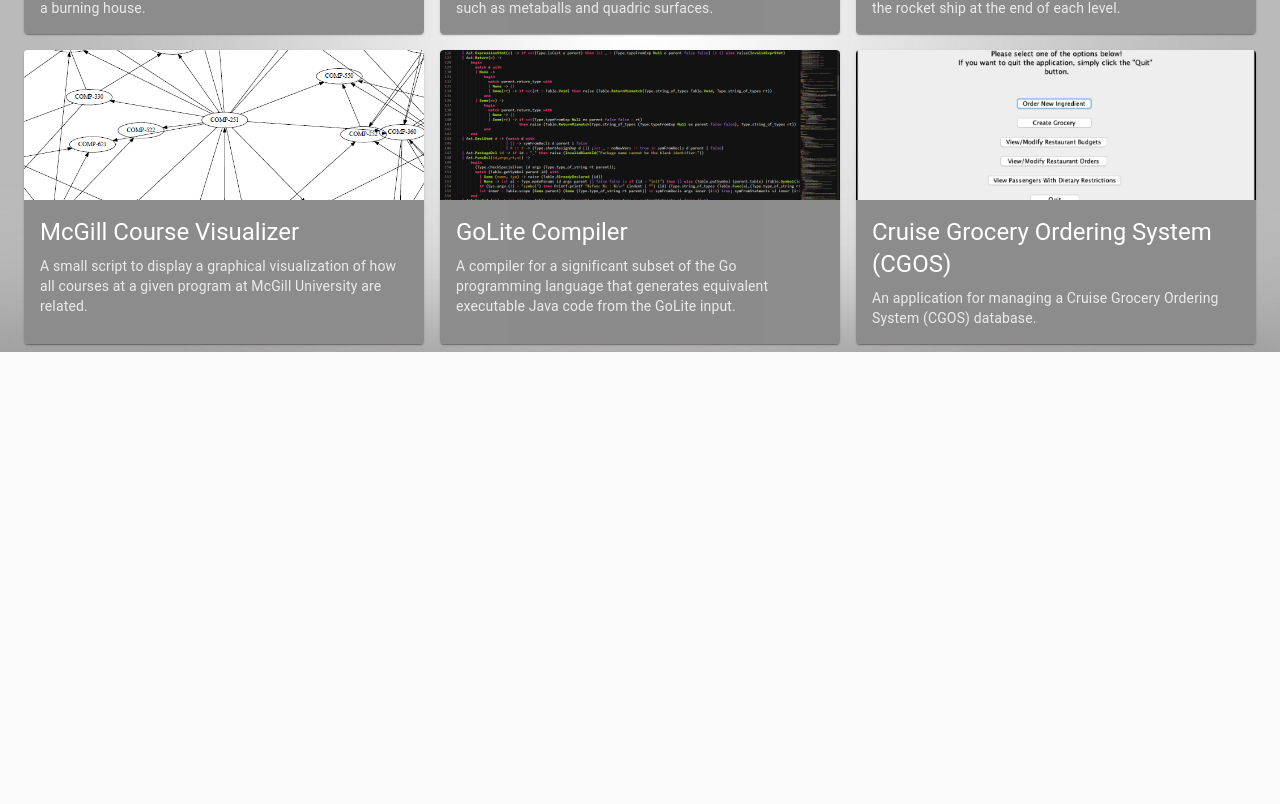
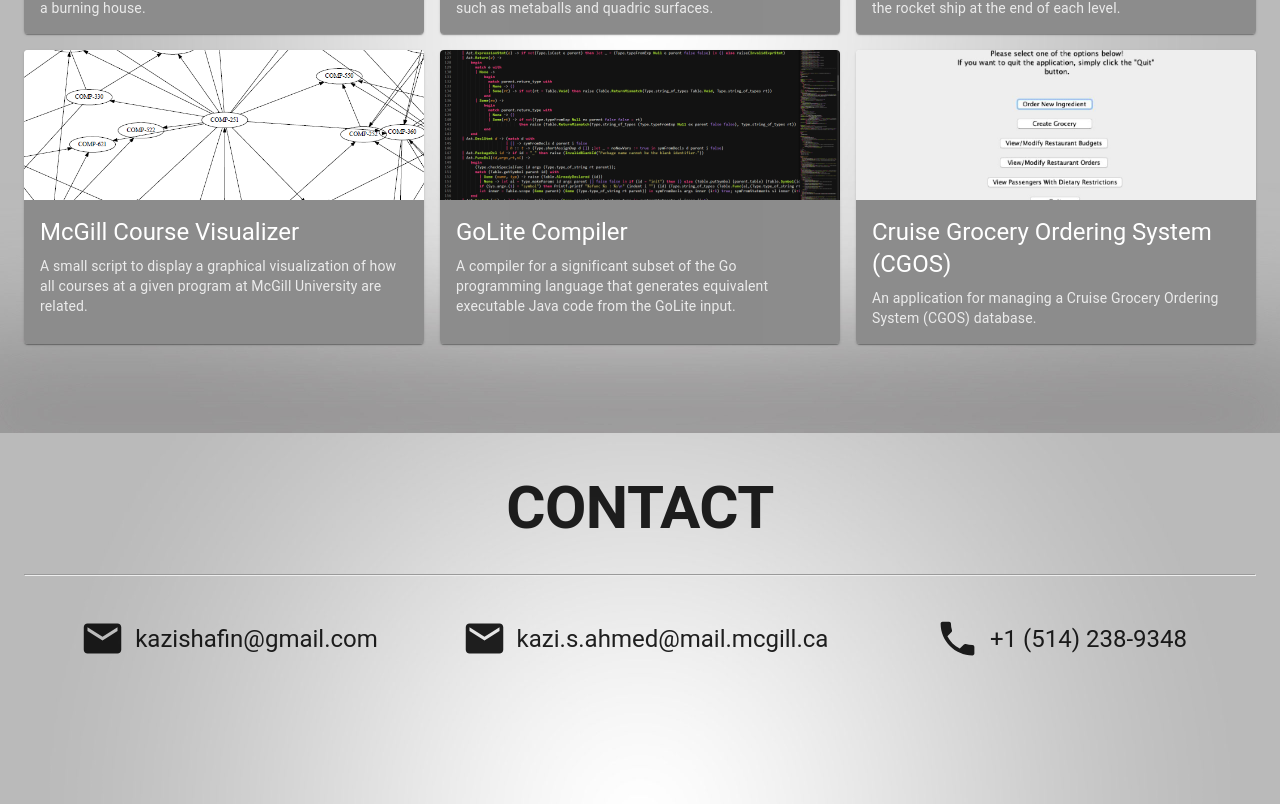
Before and after one commit to Shafin-A/Shafin-A.github.io, a React (Create React App) app in the folder portfolio/: page /#/ in a window 1280 px wide. Shown: the part 1167-1971 px from the top of the page. Before the commit the page ends 1519 px from the top, so only its background shows below. Built offline with nearby package versions, Linux system fonts and the light colour scheme.

Commit message:
Added contacts section to site

```diff
--- /dev/null
+++ b/portfolio/src/components/Contact.js
@@ -0,0 +1,60 @@
+import React from 'react';
+import { makeStyles } from '@material-ui/core/styles';
+import Typography from '@material-ui/core/Typography';
+import Box from '@material-ui/core/Box';
+import Grid from '@material-ui/core/Grid';
+import EmailIcon from '@material-ui/icons/Email';
+import Container from '@material-ui/core/Container';
+import PhoneIcon from '@material-ui/icons/Phone';
+
+const useStyles = makeStyles((theme) => ({
+    wrapIcon: {
+        display: 'inline-flex',
+        alignItems: 'center',
+    },
+    iconSize: {
+        fontSize: 65,
+        padding: 10
+    },
+    container: {
+        marginBottom: '8rem',
+    },
+
+}));
+
+export default function Contact() {
+	const classes = useStyles()
+
+	return (
+		<Container className={classes.container}>
+          	<Typography variant="h2" >
+                <Box fontWeight="fontWeightBold" >
+                    CONTACT
+                    <hr />
+                </Box>
+            </Typography>
+            <Grid
+                container
+                direction="row"
+                alignItems="stretch"
+                spacing={2}
+            >
+                <Grid item xs={12} sm={4} >
+                    <Typography variant="h5" className={classes.wrapIcon}>
+                        <EmailIcon className={classes.iconSize} /> kazishafin@gmail.com
+                    </Typography>
+                </Grid>
+                <Grid item xs={12} sm={4} >
+                    <Typography variant="h5" className={classes.wrapIcon}>
+                        <EmailIcon className={classes.iconSize} /> kazi.s.ahmed@mail.mcgill.ca
+                    </Typography>
+                </Grid>
+                <Grid item xs={12} sm={4} >
+                    <Typography variant="h5" className={classes.wrapIcon}>
+                        <PhoneIcon className={classes.iconSize} /> +1 (514) 238-9348
+                    </Typography>
+                </Grid>
+            </Grid>
+        </Container>
+	);
+}
--- a/portfolio/src/components/Main.js
+++ b/portfolio/src/components/Main.js
@@ -2,6 +2,7 @@
 import NavBar from './NavBar';
 import TopHome from './TopHome';
 import Projects from './Projects';
+import Contact from './Contact'
 
 export class Main extends React.Component {
   render() {
@@ -10,6 +11,7 @@
       	<NavBar />
         <TopHome />
         <Projects />
+        <Contact />
       </React.Fragment>
     );
   }
--- a/portfolio/src/components/Projects.js
+++ b/portfolio/src/components/Projects.js
@@ -13,11 +13,8 @@
 import compiler from '../graphics/compiler.png';
 
 const useStyles = makeStyles((theme) => ({
-    paper: {
-        padding: theme.spacing(6),
-        color: 'white',
-        backgroundColor: 'black',
-        opacity: '0.25',
+    container: {
+        marginBottom: '8rem',
     },
 }));
 
@@ -25,7 +22,7 @@
 	const classes = useStyles()
 
 	return (
-		<Container>
+		<Container className={classes.container}>
             <Typography variant="h2" >
                 <Box fontWeight="fontWeightBold" >
                     PROJECTS
```
Also changed, not shown: portfolio/src/components/BottomBar.js (added), portfolio/src/graphics/CGOS.png.
